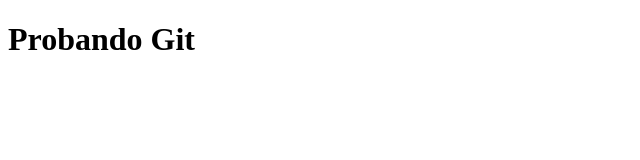
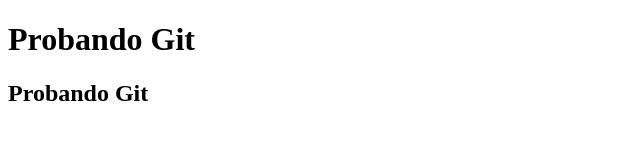
Before and after one commit to sebasthiangamero/vscode01, a plain HTML site: page index.html in a window 1280 px wide. Shown: the whole page, without its empty margins (0-640 px from the left). Drawn offline with Linux system fonts and the light colour scheme.

Commit message:
segundo index cambiado

```diff
--- a/index.html
+++ b/index.html
@@ -7,5 +7,6 @@
 </head>
 <body>
     <h1>Probando Git</h1>
+    <h2>Probando Git</h2>
 </body>
 </html>
```
